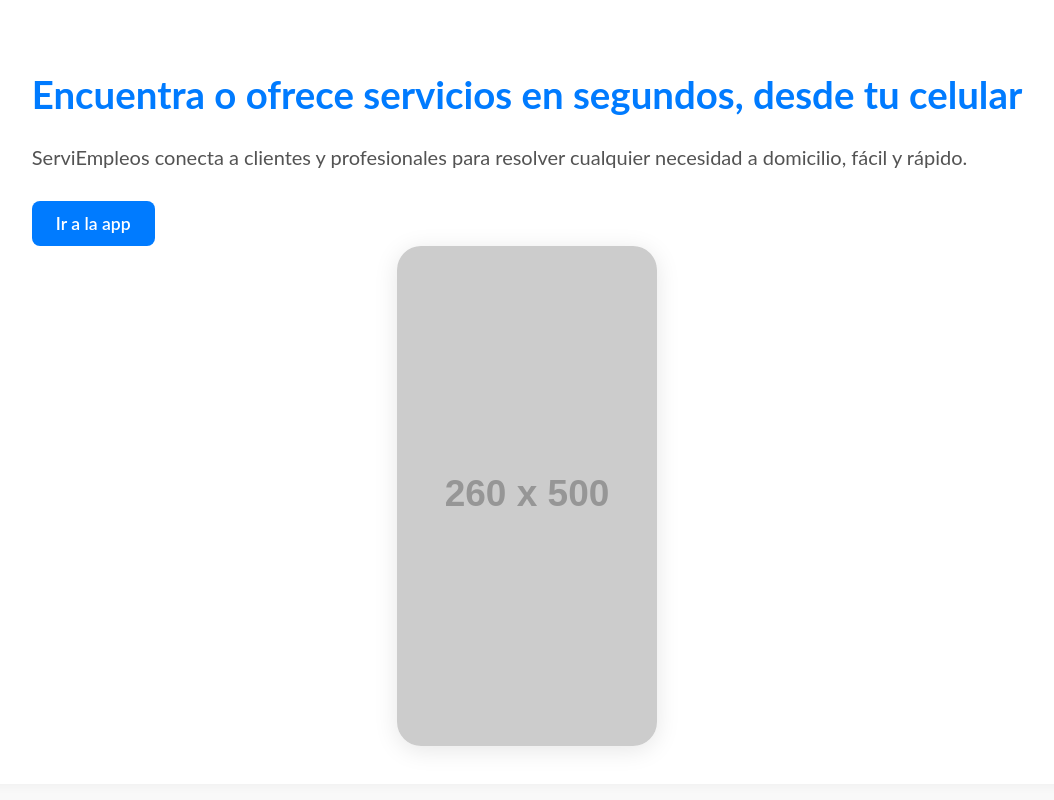
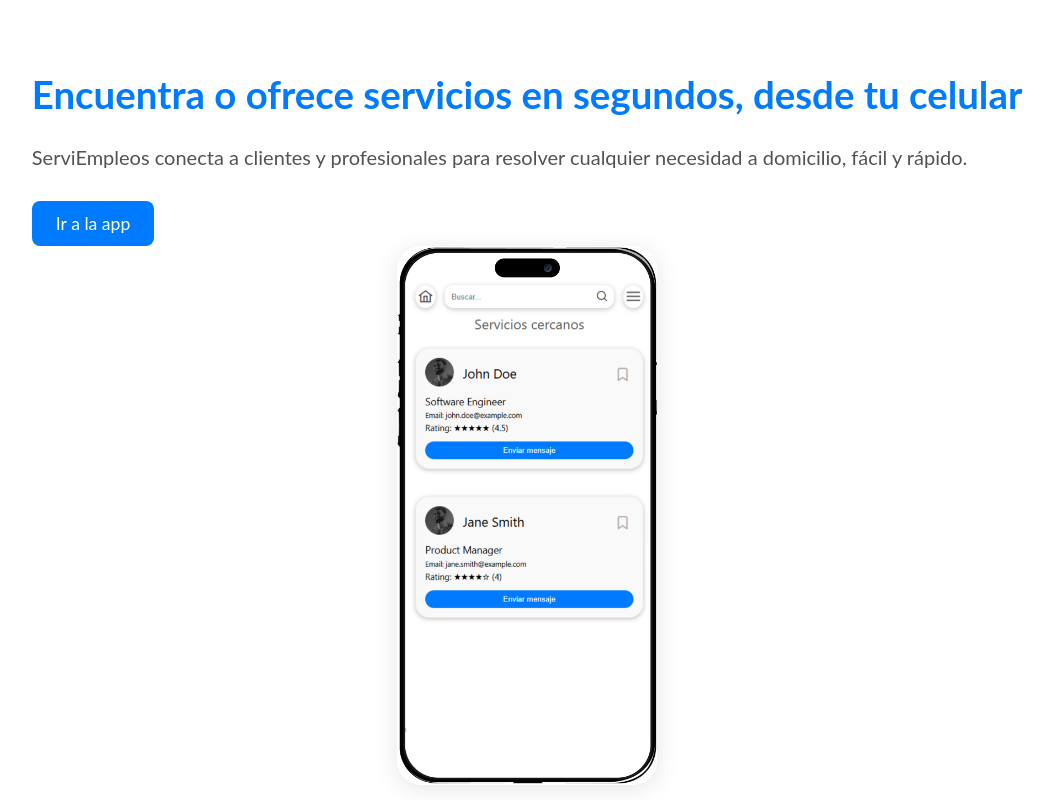
Before and after one commit to MattPoblete/servi-empleos, a Vue app: page / in a window 1280 px wide. Shown: the top 800 px of the page, without its empty margins (113-1167 px from the left). Built offline with nearby package versions, Linux system fonts and the light colour scheme.

Commit message:
feat: Add placeholder image and update button navigation in HomeView

```diff
--- a/src/views/HomeView.vue
+++ b/src/views/HomeView.vue
@@ -1,8 +1,8 @@
 <script setup lang="ts">
 import Button from 'primevue/button'
 import Avatar from 'primevue/avatar'
-import { useRouter } from 'vue-router'
-
+import { useRouter, RouterLink } from 'vue-router'
+import placeholder from '@/assets/placeholder.png'
 const router = useRouter()
 </script>
 
@@ -15,11 +15,13 @@
           ServiEmpleos conecta a clientes y profesionales para resolver cualquier necesidad a domicilio, fácil y rápido.
         </p>
         <div class="hero-buttons">
-          <Button label="Ir a la app" @click="router.push('/dashboard')" class="download-btn appstore" />
+          <Button label="Ir a la app" @click="router.push('/dashboard')" class="download-btn appstore" >
+            <RouterLink class="router-link" to="/dashboard">Ir a la app</RouterLink>
+          </Button>
         </div>
       </div>
       <div class="hero-mockup">
-        <img src="https://placehold.co/260x500?text=App+Mockup" alt="App Mockup" />
+        <img :src="placeholder" alt="App Mockup" />
       </div>
     </section>
 
@@ -131,6 +133,11 @@
   min-height: 100vh;
   overflow-x: hidden;
   overflow-y: auto;
+}
+
+.router-link {
+  text-decoration: none;
+  color: inherit;
 }
 /* Hero Section */
 .hero {
```
Also changed, not shown: src/assets/placeholder.png (added).
